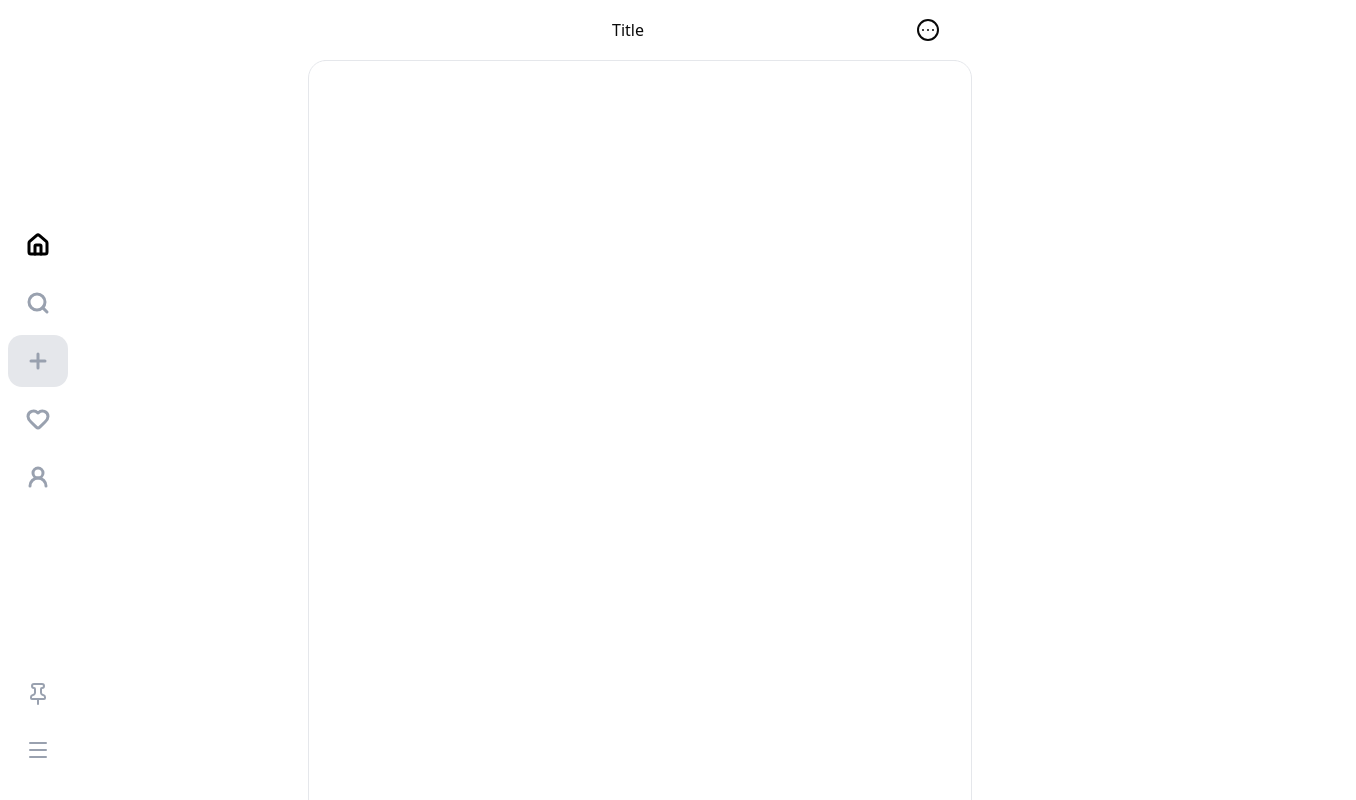
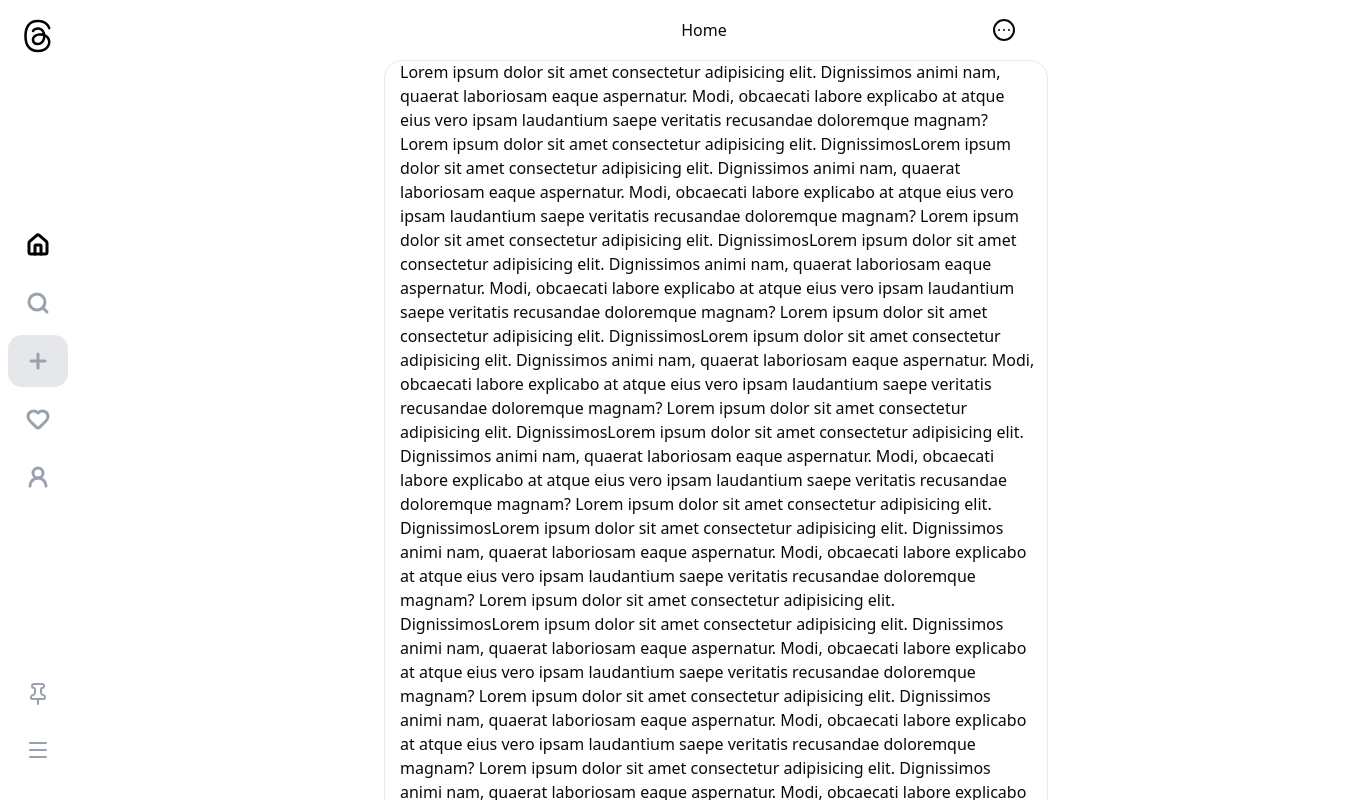
Before and after one commit to longbtf8/threadsReact, a React (Vite) app: page / in a window 1280 px wide. Shown: the top 800 px of the page, 1356 px wide, since content can reach past the window. Built offline with nearby package versions, Linux system fonts and the light colour scheme.

Commit message:
update Layout

```diff
--- a/src/components/Header/index.jsx
+++ b/src/components/Header/index.jsx
@@ -1,6 +1,7 @@
 import { ArrowUpIcon, CircleEllipsis, Menu } from "lucide-react";
+import { Button } from "../ui/button";
 
-const Header = () => {
+const Header = ({ title }) => {
   return (
     <div className="fixed z-50 top-0 w-screen bg-white  ">
       <div className="flex justify-center items-center h-15 ">
@@ -13,13 +14,13 @@ const Header = () => {
           {/* NavHome Or Title */}
           <div className="hidden md:flex justify-between w-[632px]  relative h-full items-center p-4">
             <div></div>
-            <div>Title</div>
+            <div>{title}</div>
             <div className="cursor-pointer ">
               <CircleEllipsis />
             </div>
           </div>
-          <div className="hidden md:block absolute bottom-0 top-full h-[1px] bg-gray-200 w-[632px]"></div>
-          <div className="h-screen w-[664px] border-[1px] border-gray-200 absolute top-full rounded-2xl"></div>
+          {/* <div className="hidden md:block absolute bottom-0 top-full h-[1px] bg-gray-200 md:w-[632px]"></div> */}
+          <div className="hidden md:block h-screen w-[664px] border-[1px] border-gray-200 absolute top-15 rounded-2xl"></div>
         </div>
       </div>
       {/* <div className="absolute top-5 right-4">
--- a/src/components/Navigation/index.jsx
+++ b/src/components/Navigation/index.jsx
@@ -38,7 +38,7 @@ const itemsSetting = [
 
 const Navigation = () => {
   return (
-    <div className="fixed left-0 bottom-0 md:top-0  bg-white w-full md:w-[76px]">
+    <div className="fixed z-99 left-0 bottom-0 md:top-0  bg-white w-full md:w-[76px]">
       <nav className="flex md:flex-col md:h-screen  md:justify-between items-center md:p-4 p-3 w-full h-16">
         {/* Logo */}
         <ul className="hidden md:block">
--- a/src/layouts/DefaultLayout.jsx
+++ b/src/layouts/DefaultLayout.jsx
@@ -1,14 +1,14 @@
 import Header from "@/components/Header";
 import Navigation from "@/components/Navigation";
+import Home from "@/pages/Home";
 import { Outlet } from "react-router";
 
 const DefaultLayout = () => {
   return (
     <>
-      <Header />
       <Navigation />
-      <div className="w-screen h-screen">
-        <Outlet />
+      <div className=" w-full h-full justify-center items-center md:ml-[76px] md:mr-[76px]">
+        <Home />
       </div>
     </>
   );
--- a/src/pages/Home/index.jsx
+++ b/src/pages/Home/index.jsx
@@ -1,4 +1,88 @@
+import Header from "@/components/Header";
+
 const Home = () => {
-  return "Lorem, ipsum dolor sit amet consectetur adipisicing elit. Sed beatae vitae ipsam quae expedita dolorum, dicta temporibus at consectetur sunt mollitia, exercitationem ratione perferendis veritatis vel ea assumenda facilis. Ab.";
+  return (
+    <div>
+      <Header title={"Home"} />
+
+      <div className="flex w-full mx-auto justify-center relative">
+        <div className="pt-15 flex justify-center  pl-4 pr-3  md:w-[664px] relative">
+          Lorem ipsum dolor sit amet consectetur adipisicing elit. Dignissimos
+          animi nam, quaerat laboriosam eaque aspernatur. Modi, obcaecati labore
+          explicabo at atque eius vero ipsam laudantium saepe veritatis
+          recusandae doloremque magnam? Lorem ipsum dolor sit amet consectetur
+          adipisicing elit. DignissimosLorem ipsum dolor sit amet consectetur
+          adipisicing elit. Dignissimos animi nam, quaerat laboriosam eaque
+          aspernatur. Modi, obcaecati labore explicabo at atque eius vero ipsam
+          laudantium saepe veritatis recusandae doloremque magnam? Lorem ipsum
+          dolor sit amet consectetur adipisicing elit. DignissimosLorem ipsum
+          dolor sit amet consectetur adipisicing elit. Dignissimos animi nam,
+          quaerat laboriosam eaque aspernatur. Modi, obcaecati labore explicabo
+          at atque eius vero ipsam laudantium saepe veritatis recusandae
+          doloremque magnam? Lorem ipsum dolor sit amet consectetur adipisicing
+          elit. DignissimosLorem ipsum dolor sit amet consectetur adipisicing
+          elit. Dignissimos animi nam, quaerat laboriosam eaque aspernatur.
+          Modi, obcaecati labore explicabo at atque eius vero ipsam laudantium
+          saepe veritatis recusandae doloremque magnam? Lorem ipsum dolor sit
+          amet consectetur adipisicing elit. DignissimosLorem ipsum dolor sit
+          amet consectetur adipisicing elit. Dignissimos animi nam, quaerat
+          laboriosam eaque aspernatur. Modi, obcaecati labore explicabo at atque
+          eius vero ipsam laudantium saepe veritatis recusandae doloremque
+          magnam? Lorem ipsum dolor sit amet consectetur adipisicing elit.
+          DignissimosLorem ipsum dolor sit amet consectetur adipisicing elit.
+          Dignissimos animi nam, quaerat laboriosam eaque aspernatur. Modi,
+          obcaecati labore explicabo at atque eius vero ipsam laudantium saepe
+          veritatis recusandae doloremque magnam? Lorem ipsum dolor sit amet
+          consectetur adipisicing elit. DignissimosLorem ipsum dolor sit amet
+          consectetur adipisicing elit. Dignissimos animi nam, quaerat
+          laboriosam eaque aspernatur. Modi, obcaecati labore explicabo at atque
+          eius vero ipsam laudantium saepe veritatis recusandae doloremque
+          magnam? Lorem ipsum dolor sit amet consectetur adipisicing elit.
+          Dignissimos animi nam, quaerat laboriosam eaque aspernatur. Modi,
+          obcaecati labore explicabo at atque eius vero ipsam laudantium saepe
+          veritatis recusandae doloremque magnam? Lorem ipsum dolor sit amet
+          consectetur adipisicing elit. Dignissimos animi nam, quaerat
+          laboriosam eaque aspernatur. Modi, obcaecati labore explicabo at atque
+          eius vero ipsam laudantium saepe veritatis recusandae doloremque
+          magnam? Lorem ipsum dolor sit amet consectetur adipisicing elit.
+          Dignissimos animi nam, quaerat laboriosam eaque aspernatur. Modi,
+          obcaecati labore explicabo at atque eius vero ipsam laudantium saepe
+          veritatis recusandae doloremque magnam? Lorem ipsum dolor sit amet
+          consectetur adipisicing elit. Dignissimos animi nam, quaerat
+          laboriosam eaque aspernatur. Modi, obcaecati labore explicabo at atque
+          eius vero ipsam laudantium saepe veritatis recusandae doloremque
+          magnam? Lorem ipsum dolor sit amet consectetur adipisicing elit.
+          Dignissimos animi nam, quaerat laboriosam eaque aspernatur. Modi,
+          obcaecati labore explicabo at atque eius vero ipsam laudantium saepe
+          veritatis recusandae doloremque magnam? Lorem ipsum dolor sit amet
+          consectetur adipisicing elit. Dignissimos animi nam, quaerat
+          laboriosam eaque aspernatur. Modi, obcaecati labore explicabo at atque
+          eius vero ipsam laudantium saepe veritatis recusandae doloremque
+          magnam? Lorem ipsum dolor sit amet consectetur adipisicing elit.
+          Dignissimos animi nam, quaerat laboriosam eaque aspernatur. Modi,
+          obcaecati labore explicabo at atque eius vero ipsam laudantium saepe
+          veritatis recusandae doloremque magnam? Lorem ipsum dolor sit amet
+          consectetur adipisicing elit. Dignissimos animi nam, quaerat
+          laboriosam eaque aspernatur. Modi, obcaecati labore explicabo at atque
+          eius vero ipsam laudantium saepe veritatis recusandae doloremque
+          magnam? Lorem ipsum dolor sit amet consectetur adipisicing elit.
+          Dignissimos animi nam, quaerat laboriosam eaque aspernatur. Modi,
+          obcaecati labore explicabo at atque eius vero ipsam laudantium saepe
+          veritatis recusandae doloremque magnam? Lorem ipsum dolor sit amet
+          consectetur adipisicing elit. Dignissimos animi nam, quaerat
+          laboriosam eaque aspernatur. Modi, obcaecati labore explicabo at atque
+          eius vero ipsam laudantium saepe veritatis recusandae doloremque
+          magnam? Lorem ipsum dolor sit amet consectetur adipisicing elit.
+          Dignissimos animi nam, quaerat laboriosam eaque aspernatur. Modi,
+          obcaecati labore explicabo at atque eius vero ipsam laudantium saepe
+          veritatis recusandae doloremque magnam? Lorem ipsum dolor sit amet
+          consectetur adipisicing elit. Dignissimos animi nam, quaerat
+          laboriosam eaque aspernatur. Modi, obcaecati labore explicabo at atque
+          eius vero ipsam laudantium saepe veritatis recusandae doloremque
+          magnam?
+        </div>
+      </div>
+    </div>
+  );
 };
 export default Home;
```
